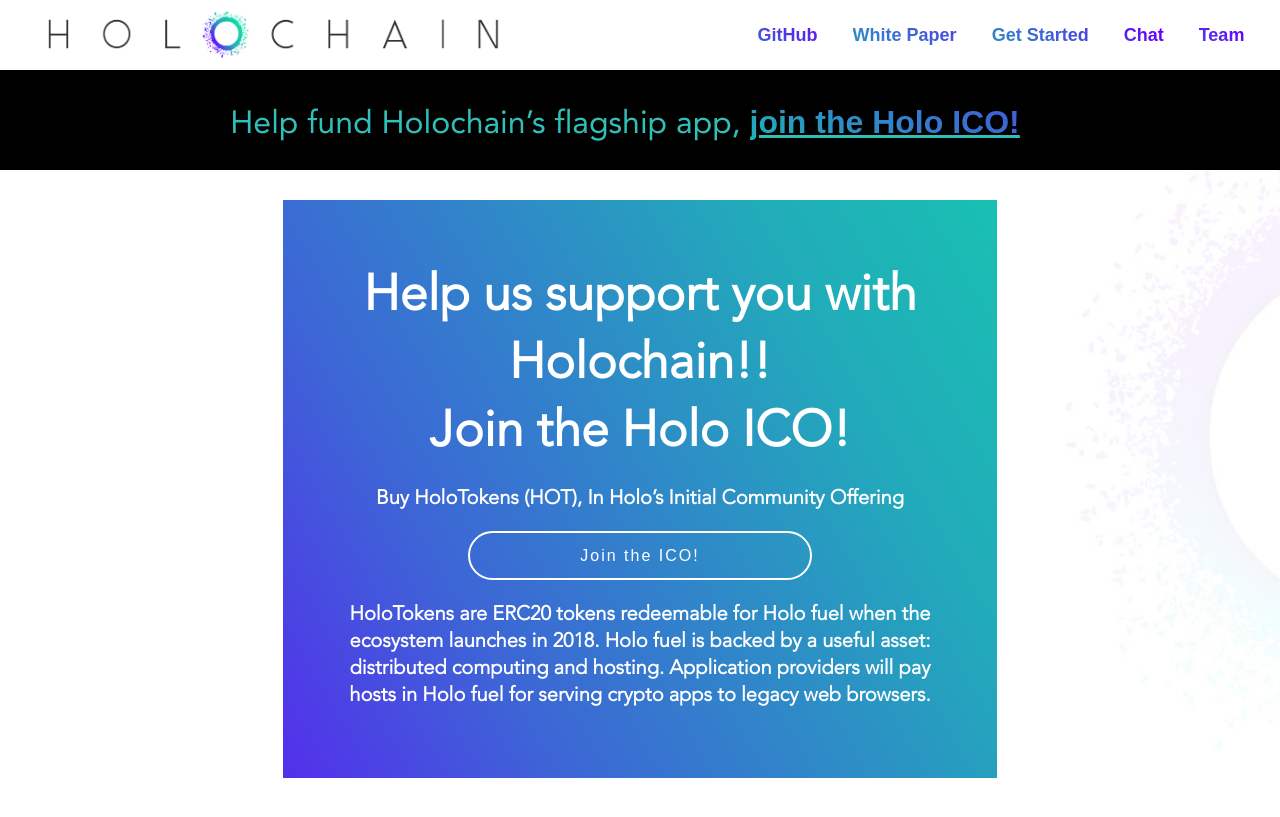
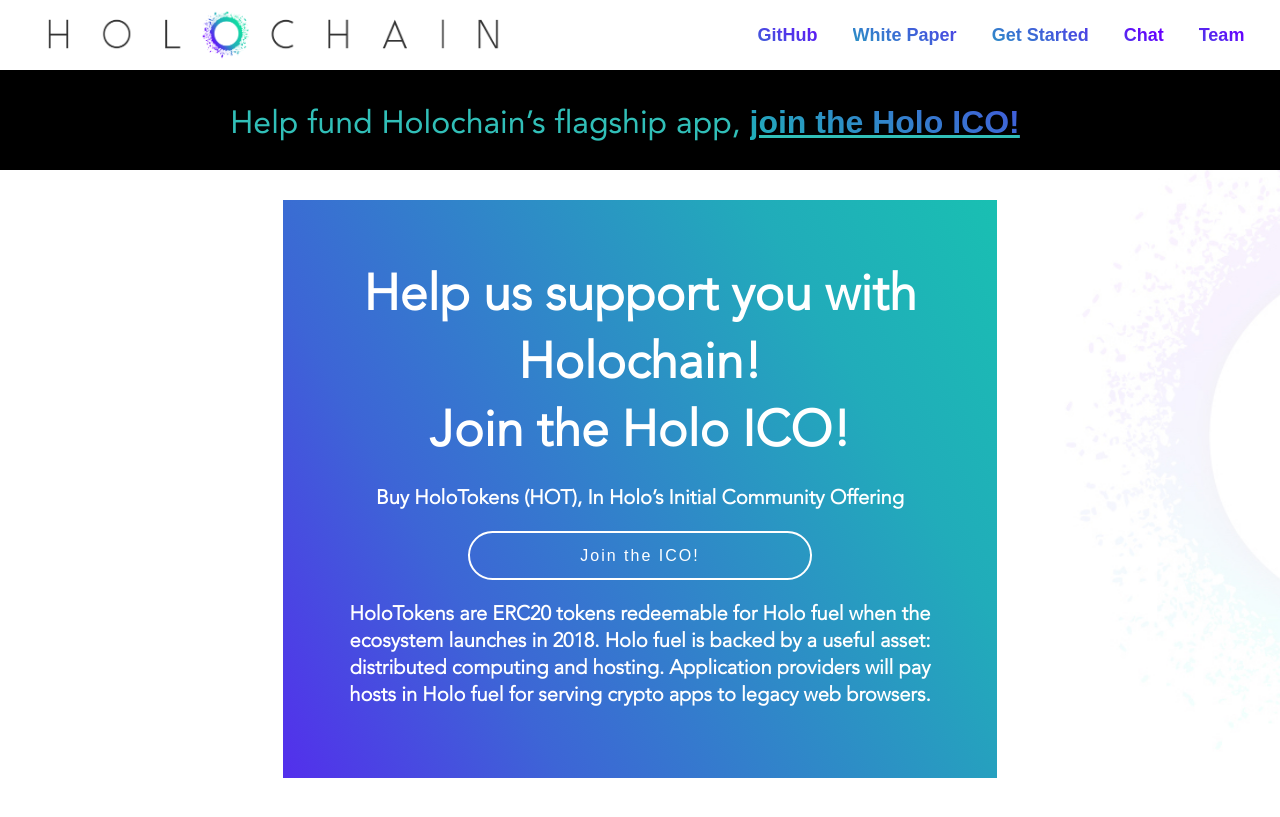
Before and after one commit to holochain/website, a Jekyll site: the page built from index.md, in a window 1280 px wide and 900 px high, scrolled down 3003 px. Shown: the top 817 px of the window. Built offline with Jekyll 4.4.1, drawn with Linux system fonts in a browser that asks for light colours; nearby versions of some CDN libraries.

Commit message:
Remove double exclamation point

```diff
--- a/_sections/host.html
+++ b/_sections/host.html
@@ -10,7 +10,7 @@
 content_blocks:
   - content_block:
     _slug: become-a-host
-    title: Help us support you with Holochain!!<br>Join the Holo ICO!
+    title: Help us support you with Holochain!<br>Join the Holo ICO!
     show_text: true
     body: "<h3>Buy HoloTokens (HOT), In Holo’s Initial Community Offering
 </h3><a target=\"blank\" class=\"button\"href=\"https://verify.holo.host/\">Join the ICO!</a></h3>\r\n\r\n<h3>HoloTokens are ERC20 tokens redeemable for Holo fuel when the ecosystem launches in 2018. Holo fuel is backed by a useful asset: distributed computing and hosting. Application providers will pay hosts in Holo fuel for serving crypto apps to legacy web browsers.
```
